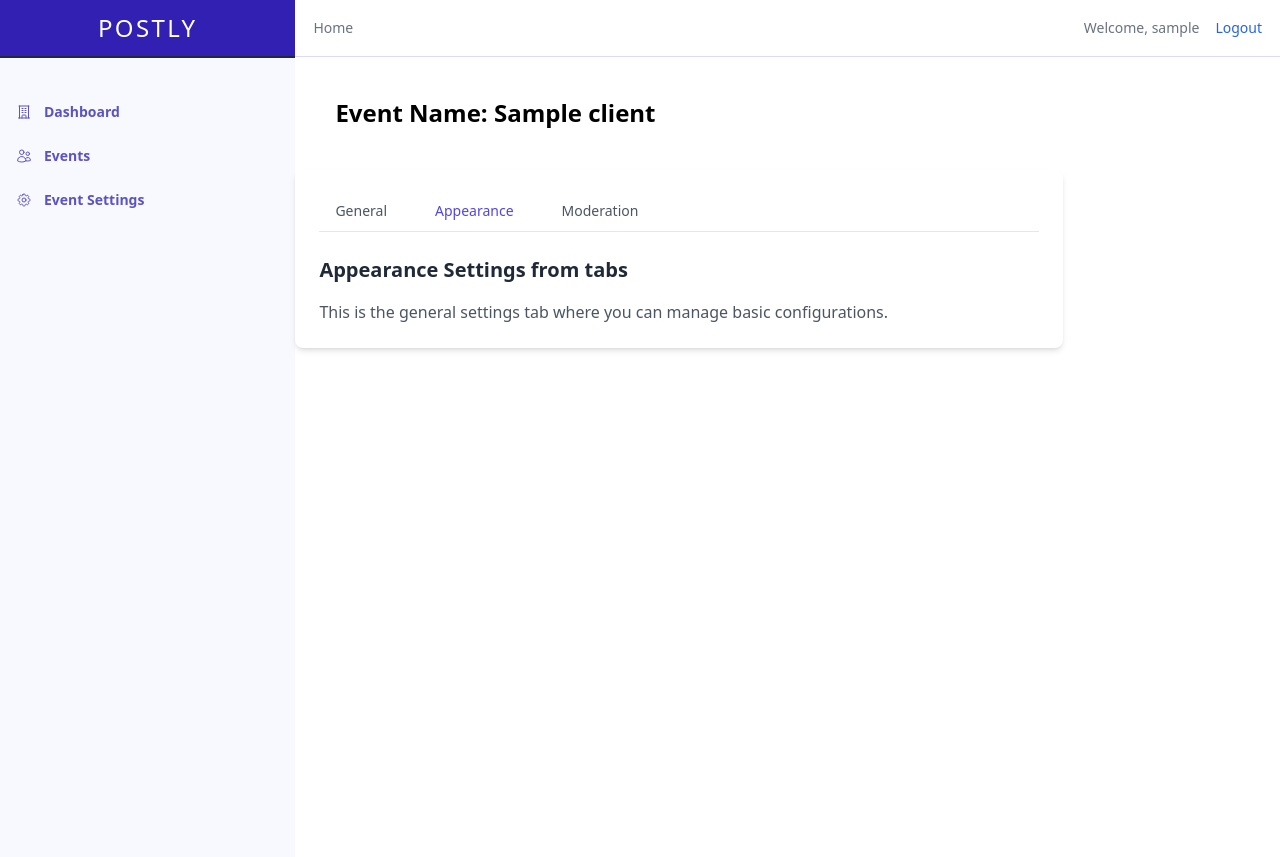
After one commit to abesamislyndon/python_inventory, a Django app: page /events/event_settings/#/ in a window 1280 px wide, after a click on "Appearance". The commit adds this page. Run offline with Django 5.2, Linux system fonts and the light colour scheme; a user stored in the database is signed in; tables that the repository leaves empty hold one stand-in row (values such as "Sample post"); style sheets or scripts are compiled from the project's sources; some libraries are stand-ins or nearby versions.

Commit message:
add content to tabs for general settings

```diff
--- /dev/null
+++ b/inven/app/clients/templates/clients/event_settings.html
@@ -0,0 +1,50 @@
+{% extends 'with_sidebar_base.html' %}
+{% block content %}
+  <div class="items-center bg-white min-h-screen dark:bg-white">
+    <div class="container p-10">
+      <span class="text-2xl font-semibold">Event Name: {{ client.event_name }}</span>
+    </div>
+    <div class="w-full max-w-3xl p-6 bg-white shadow-md rounded-lg">
+      <!-- Tabs Header -->
+      <div class="border-b border-gray-200">
+        <nav class="flex space-x-4" aria-label="Tabs">
+          <button class="tab-button px-4 py-2 text-sm font-medium text-gray-600 hover:text-indigo-600 hover:border-indigo-600 border-b-2 border-transparent focus:outline-none active-tab" onclick="showTab('general')">General</button>
+          <button class="tab-button px-4 py-2 text-sm font-medium text-gray-600 hover:text-indigo-600 hover:border-indigo-600 border-b-2 border-transparent focus:outline-none" onclick="showTab('appearance')">Appearance</button>
+          <button class="tab-button px-4 py-2 text-sm font-medium text-gray-600 hover:text-indigo-600 hover:border-indigo-600 border-b-2 border-transparent focus:outline-none" onclick="showTab('moderation')">Moderation</button>
+        </nav>
+      </div>
+
+      <!-- Tabs Content -->
+      <div class="mt-6">
+        <!-- General Tab -->
+        <div id="general" class="tab-content">
+          {% include 'clients/tabs/general.html' %}
+        </div>
+
+        <!-- Appearance Tab -->
+        <div id="appearance" class="tab-content hidden">
+          {% include 'clients/tabs/appearance.html' %}
+        </div>
+
+        <!-- Moderation Tab -->
+        <div id="moderation" class="tab-content hidden">
+          {% include 'clients/tabs/moderation.html' %}
+        </div>
+      </div>
+    </div>
+
+    <!-- Script -->
+    <script>
+      function showTab(tabId) {
+        // Hide all tab content
+        document.querySelectorAll('.tab-content').forEach((content) => content.classList.add('hidden'))
+        // Remove active styles from all tab buttons
+        document.querySelectorAll('.tab-button').forEach((button) => button.classList.remove('active-tab', 'text-indigo-600', 'border-indigo-600'))
+        // Show the selected tab content
+        document.getElementById(tabId).classList.remove('hidden')
+        // Add active styles to the clicked tab button
+        event.target.classList.add('active-tab', 'text-indigo-600', 'border-indigo-600')
+      }
+    </script>
+  </div>
+{% endblock %}
--- a/inven/app/clients/templates/clients/message_form.html
+++ b/inven/app/clients/templates/clients/message_form.html
@@ -78,7 +78,6 @@
             photoCanvas.toBlob((blob) => {
                 // Create a new File object
                 const file = new File([blob], "captured-photo.png", { type: "image/png" });
-
                 // Update the hidden file input
                 const dataTransfer = new DataTransfer();
                 dataTransfer.items.add(file);
@@ -90,6 +89,6 @@
                 photoPreview.classList.remove('hidden');
             }, 'image/png');
         });
-    </script>
+    </script><!-- end of this script -->
 </body>
 </html>
--- /dev/null
+++ b/inven/app/clients/templates/clients/tabs/appearance.html
@@ -0,0 +1,2 @@
+<h2 class="text-xl font-bold text-gray-800">Appearance Settings from tabs</h2>
+<p class="mt-4 text-gray-600">This is the general settings tab where you can manage basic configurations.</p>
--- /dev/null
+++ b/inven/app/clients/templates/clients/tabs/general.html
@@ -0,0 +1,2 @@
+<h2 class="text-xl font-bold text-gray-800">General Settings from tabs</h2>
+<p class="mt-4 text-gray-600">This is the general settings tp update your photo wall</p>
--- /dev/null
+++ b/inven/app/clients/templates/clients/tabs/moderation.html
@@ -0,0 +1,2 @@
+<h2 class="text-xl font-bold text-gray-800">Moderation Settings from tabs</h2>
+<p class="mt-4 text-gray-600">This is the general settings tab where you can manage basic configurations.</p>
--- a/inven/app/clients/urls.py
+++ b/inven/app/clients/urls.py
@@ -10,6 +10,8 @@ urlpatterns = [
     path('message_board/<str:client_url>/', views.message_board, name='message_board'),
     path("submit_message/<str:client_url>/", views.message_form, name="submit_message"),
     path("success_msg/<str:client_url>/", views.success_msg, name="success_msg"),
+    path("event_settings/<str:client_url>/", views.event_settings, name="event_settings"),
+
 ]
 if settings.DEBUG:
     urlpatterns += static(settings.MEDIA_URL, document_root=settings.MEDIA_ROOT)
--- a/inven/app/clients/views.py
+++ b/inven/app/clients/views.py
@@ -4,7 +4,6 @@ from .forms import ClientForm, GuestForm
 from django.http import JsonResponse
 from asgiref.sync import async_to_sync
 from channels.layers import get_channel_layer
-
 
 # CLIENT LIST
 def events_index(request):
@@ -69,7 +68,7 @@ def message_form(request, client_url):
                     "type": "new_message",
                     "message": {
                         "guest_name": message.guest_name,
-                        "client_name": message.client.client_name,
+                        "event_name": message.client.event_name,
                         "content": message.content,
                         "image_url": message.image.url if message.image else "",
                         "created_at": message.created_at.strftime("%Y-%m-%d %H:%M:%S"),
@@ -81,3 +80,8 @@ def message_form(request, client_url):
             return render(request, "clients/success_msg.html", {"client": client})
 
     return render(request, "clients/message_form.html", {"client": client})
+
+
+def event_settings(request, client_url):
+    client = get_object_or_404(Client, client_url=client_url)
+    return render(request, 'clients/event_settings.html', {"client": client})
```
Also changed, not shown: inven/app/clients/templates/clients/index.html (+37 -81 lines), inven/app/clients/templates/clients/message_board.html (+1 -6 lines), inven/media/guest_messages/Screenshot_2025-01-18_at_4.33.08PM.png (added), 1 other file.
